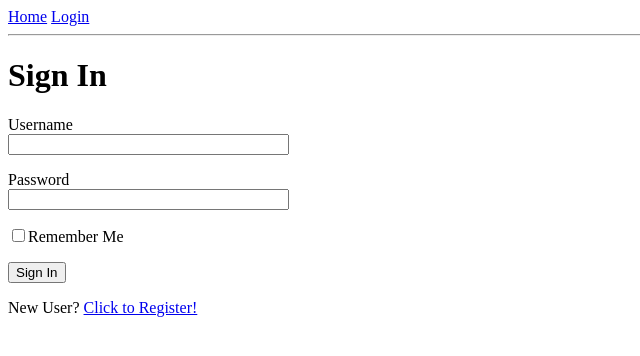
After one commit to tonybenoy/FlaskTutApp, a Flask app: page /login in a window 1280 px wide. The commit adds this page. Shown: the top 356 px of the page, without its empty margins (0-640 px from the left). Run offline with Flask 2, Linux system fonts and the light colour scheme.

Commit message:
Added user sessions

```diff
--- a/app/__init__.py
+++ b/app/__init__.py
@@ -1,5 +1,8 @@
 from flask import Flask
+from flask_login import LoginManager
 from config import Config #Import configuration from config.py. Optional but good practice
 app = Flask(__name__) #creating the app object
-app.config.from_object(Config) #Applying config to app
+app.config.from_object(Config)  #Applying config to app
+login = LoginManager(app) #LoginManager is user to manage user sessions
+login.login_view = 'login' # FOr login object
 from app import routes #Importing all routes from routes.py
--- a/app/forms.py
+++ b/app/forms.py
@@ -1,9 +1,26 @@
 from flask_wtf import FlaskForm
-from wtforms import SelectField, BooleanField, SubmitField, IntegerField #import input type for the form
-from wtforms.validators import DataRequired # Makes the input compulsory
+from wtforms import SelectField, BooleanField, SubmitField, IntegerField, PasswordField, StringField #import input type for the form
+from wtforms.validators import DataRequired, Email,EqualTo, ValidationError, Length # Importing data validators
 
 class NoviceForm(FlaskForm): # Create a class inheriting from flask form object
     price = IntegerField('Budget', validators=[DataRequired()]) # Create form inputs
     submit = SubmitField('Find') # Submit button
     #In select field objects are defined as a tuple of what it is and what will be displayed and specified in choices
     category = SelectField(u'Category Of laptop', choices=[('all', 'All'),('gaming', 'Gaming'), ('office','Office'), ('internet', 'Internet')])
+
+class LoginForm(FlaskForm):
+    username = StringField('Username',validators=[DataRequired()]) #Username
+    password = PasswordField('Password', validators=[DataRequired()]) #Password
+    remember_me = BooleanField('Remember Me') #Remember me to maintain session
+    submit = SubmitField('Sign In')
+
+class RegisterationForm(FlaskForm): #Feel free to add more fields and expand like first name last name etc but then do edit the html,mongodb, registeration route and userprofile
+    username = StringField("Username", validators=[DataRequired()])
+    email = StringField('Email',validators=[DataRequired(),Email()]) #Email to verify that it is a valid email
+    password = PasswordField('Password',validators=[DataRequired()])
+    passwordrep = PasswordField('Repeat Password',validators=[DataRequired(),EqualTo('password')]) #EqualTo makes sure content matches
+    submit = SubmitField("Register")
+
+class EditProfileForm(FlaskForm):
+    username = StringField('Username', validators=[DataRequired()])
+    submit = SubmitField('Submit')
--- a/app/routes.py
+++ b/app/routes.py
@@ -1,7 +1,21 @@
-from app import app
-from flask import render_template
-from app.forms import NoviceForm #import all the form classes from form.py
+from app import app,login
+from flask import render_template, flash, redirect,url_for,request
+from app.forms import NoviceForm ,RegisterationForm ,LoginForm ,EditProfileForm#import all the form classes from form.py
 import pymongo
+from flask_login import login_user,current_user,UserMixin,logout_user,login_required # Login and session management
+from werkzeug.security import generate_password_hash,check_password_hash #To generate and check password hashes in database
+from werkzeug.urls import url_parse
+from bson.objectid import ObjectId #TO search with id in mongo db we need bson object
+
+class User(UserMixin): #Defined user object  for session management. If using ORM then you should define all the object but not required as we are using Direct connections to mongo
+    pass
+
+
+@login.user_loader # Used to load a user in login manager defined in __init__.py Define all user related items here as current logged in user object
+def load_user(id):
+    user = User()
+    user.id = id
+    return user
 
 """Use @app.route to define urls.
 If you want a url like localhost:5000/joe
@@ -14,7 +28,8 @@ Define the function which has to be called
 after the @api.route
 """
 @app.route('/',methods=['GET','POST'])
-@app.route('/index',methods=['GET','POST'])
+@app.route('/index', methods=['GET', 'POST'])
+@login_required #Every url that you want to lock behind a Login use this decorator
 def index():
     form = NoviceForm() #create and object of the form class
     if form.validate_on_submit(): #when form is submitted then this block of code will be run i.e. on POST
@@ -37,3 +52,119 @@ def index():
         return render_template('novice.html',title="Product List", posts=post)
 
     return render_template('index.html',title="Home", form=form) #Pass the form object on top if it is a GET request
+
+
+@app.route('/register',methods=['GET','POST'])
+def register():
+    if current_user.is_authenticated: #User to check if there is user currently a user that is logged in. Use this to check the user logged in status. Done to disable registration page for logged in user.
+        return(url_for('index'))
+    form = RegisterationForm()
+    if form.validate_on_submit():
+        myclient = pymongo.MongoClient("mongodb://localhost:27017")
+        mydb = myclient["mydatabase"]
+        mycol = mydb["users"]
+        myquery = {"email":form.email.data}
+        mydoc = mycol.find_one(myquery) #Using find_one as unless externally inserted there won't be multiple records. If using find then implement count.
+        """
+        Checking if email already used
+        """
+        if mydoc:
+            flash('Email address already exist!') #Flashes error message on the page
+            myclient.close()
+            return redirect(url_for('register')) #redirects to the function/method
+        """
+        Checking if username already used
+        """
+        myquery = {"username":form.username.data}
+        mydoc = mycol.find_one(myquery)
+        if mydoc:
+            flash('Username already exist!')
+            myclient.close()
+            return redirect(url_for('register'))
+        hashedpass = generate_password_hash(form.password.data, method='pbkdf2:sha256', salt_length=12) #Encrypting password. Never store plaintext passwords
+        mydict = { "username":form.username.data, "email": form.email.data,"password":hashedpass }
+        x = mycol.insert_one(mydict) #Adding user to mongo DB
+        flash('Congratulations, you are now a registered user!')
+        myclient.close()
+        return redirect(url_for('login')) # Redirect to login
+    return render_template('register.html', title='Register', form=form)
+
+
+
+@app.route('/logout')
+def logout():
+    logout_user() #Logs out the user session
+    return redirect(url_for('index'))
+
+@app.route('/login', methods=['GET','POST'])
+def login():
+    if current_user.is_authenticated: #same as before
+        return redirect(url_for('index'))
+    form= LoginForm()
+    if form.validate_on_submit():
+        myclient = pymongo.MongoClient("mongodb://localhost:27017")
+        mydb = myclient["mydatabase"]
+        mycol = mydb["users"]
+        myquery = {"username":form.username.data}
+        mydoc = mycol.find_one(myquery)
+        print(mydoc)
+        myclient.close()
+        if mydoc == None: #If no user found
+            flash('Username not found! Do you want to register?')
+            return redirect(url_for('login'))
+        else:
+            if check_password_hash(mydoc["password"], form.password.data) == False: # Comparing password hashes
+                flash('Invalid Password')
+                return redirect(url_for('login'))
+            else:
+                user = User() #User object needed for odoo session management
+                user.id = mydoc["_id"] # Always use an ID to create a logged in user to be used as a primary key
+                user.name = form.username.data # Can also use from passed["username"]
+                login_user(user, remember = form.remember_me.data) #remember allows you to stay logged in even after you close the browser
+                next_page = request.args.get('next') # If there is a url that the user came with /user/abc but as it has login required decorated he/she won't be able to access it ,therefore next url will be /user/abc .
+                if not next_page or url_parse(next_page).netloc != '': #If no next url or location load index
+                    next_page = url_for('index')
+                return redirect(next_page)
+    return render_template('login.html',title='Sign In', form=form)
+
+@app.route('/user/<username>') # Passing parameters through url/route
+@login_required
+def user(username): #Parameter in url passed in function must have same var name
+    user=User()
+    myclient = pymongo.MongoClient("mongodb://localhost:27017")
+    mydb = myclient["mydatabase"]
+    mycol = mydb["users"]
+    myquery = {"username":username}
+    mydoc = mycol.find(myquery)
+    for item in mydoc:
+        user.username = item["username"]
+        user.id = item["_id"] # This is done so that in the template you can enable edit button if the user is seeing his profile
+    myclient.close()
+    return render_template('user.html', user=user)
+
+
+
+@app.route('/edit_profile', methods=['GET', 'POST'])
+@login_required
+def edit_profile():
+    form = EditProfileForm()
+    if form.validate_on_submit():
+        myclient = pymongo.MongoClient("mongodb://localhost:27017")
+        mydb = myclient["mydatabase"]
+        mycol = mydb["users"]
+        myquery = {"_id": ObjectId(current_user.id)} #bson objectid to search with id
+        newvalues = { "$set": { "username": form.username.data } }
+        mycol.update_one(myquery, newvalues) # Mongo db update
+        myclient.close()
+        flash('Your changes have been saved.')
+        return redirect(url_for('edit_profile'))
+    elif request.method == 'GET': #checking if get method
+        myclient = pymongo.MongoClient("mongodb://localhost:27017")
+        mydb = myclient["mydatabase"]
+        mycol = mydb["users"]
+        myquery = {"_id": ObjectId(current_user.id)}
+        mydoc = mycol.find(myquery)
+        for item in mydoc:
+            form.username.data = item["username"] #if it is a get request prefill the form with data to be edited
+        myclient.close()
+    return render_template('edit_profile.html', title='Edit Profile',form=form)
--- a/app/templates/base.html
+++ b/app/templates/base.html
@@ -1,16 +1,43 @@
 <!--Base Template for all other templates-->
 <html>
+
 <head>
-      {% if title %} <!--If statement to check if title was passed if it is not the else-->
+  {% if title %}
+  <!--If statement to check if title was passed if it is not the else-->
   <!--No need to go through Jinja templating just understand how to use all used in the code-->
   <title>{{ title }} - Config Computer</title>
   {% else %}
   <title>Wecome to computer config</title>
-      {% endif %} <!--Always end if-->
+  {% endif %}
+  <!--Always end if-->
 </head>
+
 <body>
-        <div>App: <a href="/index">Novice</a></div>
+  <div>
+    <!-- If there is no logged in User -->
+    {% if current_user.is_anonymous %}
+    <a href="{{ url_for('index') }}">Home</a>
+    {% else %}
+    <a href="{{ url_for('index') }}">Novice</a>
+    {% endif %}
+    {% if current_user.is_anonymous %}
+    <a href="{{ url_for('login') }}">Login</a>
+    {% else %}
+    <!--<a href="{{ url_for('user', username=current_user.username) }}">Profile</a>-->
+    <a href="{{ url_for('logout') }}">Logout</a>
+    {% endif %}
+  </div>
   <hr>
+  {% with messages = get_flashed_messages() %}
+  <!--Used to flash error messages etc-->
+  {% if messages %}
+  <ul>
+    {% for message in messages %}
+    <li>{{ message }}</li>
+    {% endfor %}
+  </ul>
+  {% endif %}
+  {% endwith %}
 
   {% block content %}
   <!--
@@ -19,4 +46,5 @@
         -->
   {% endblock %}
 </body>
+
 </html>
--- /dev/null
+++ b/app/templates/login.html
@@ -0,0 +1,24 @@
+{% extends "base.html" %}
+{% block content %}
+<h1>Sign In</h1>
+<form action="" method="post" novalidate>
+	{{form.hidden_tag() }}
+	<p>
+		{{form.username.label}}<br>
+		{{form.username(size=32)}}
+		{% for error in form.username.errors %}
+		<span style="color: red;">[{{ error }}]</span>
+		{% endfor %}
+	</p>
+	<p>
+		{{form.password.label}}<br>
+		{{form.password(size=32)}}
+		{% for error in form.password.errors %}
+		<span style="color: red;">[{{ error }}]</span>
+		{% endfor %}
+	</p>
+	<p>{{form.remember_me()}}{{form.remember_me.label}}</p>
+	<p>{{form.submit()}}</p>
+</form>
+<p>New User? <a href="{{ url_for('register') }}">Click to Register!</a></p>
+{% endblock %}
--- a/requirements.txt
+++ b/requirements.txt
@@ -1,5 +1,6 @@
 Click==7.0
 Flask==1.0.2
+Flask-Login==0.4.1
 Flask-WTF==0.14.2
 itsdangerous==1.1.0
 jedi==0.13.3
```
Also changed, not shown: app/templates/edit_profile.html (added, +16 -0 lines), app/templates/register.html (added, +36 -0 lines), app/templates/user.html (added, +10 -0 lines). Lines whose indentation alone changed are shown as unchanged.
